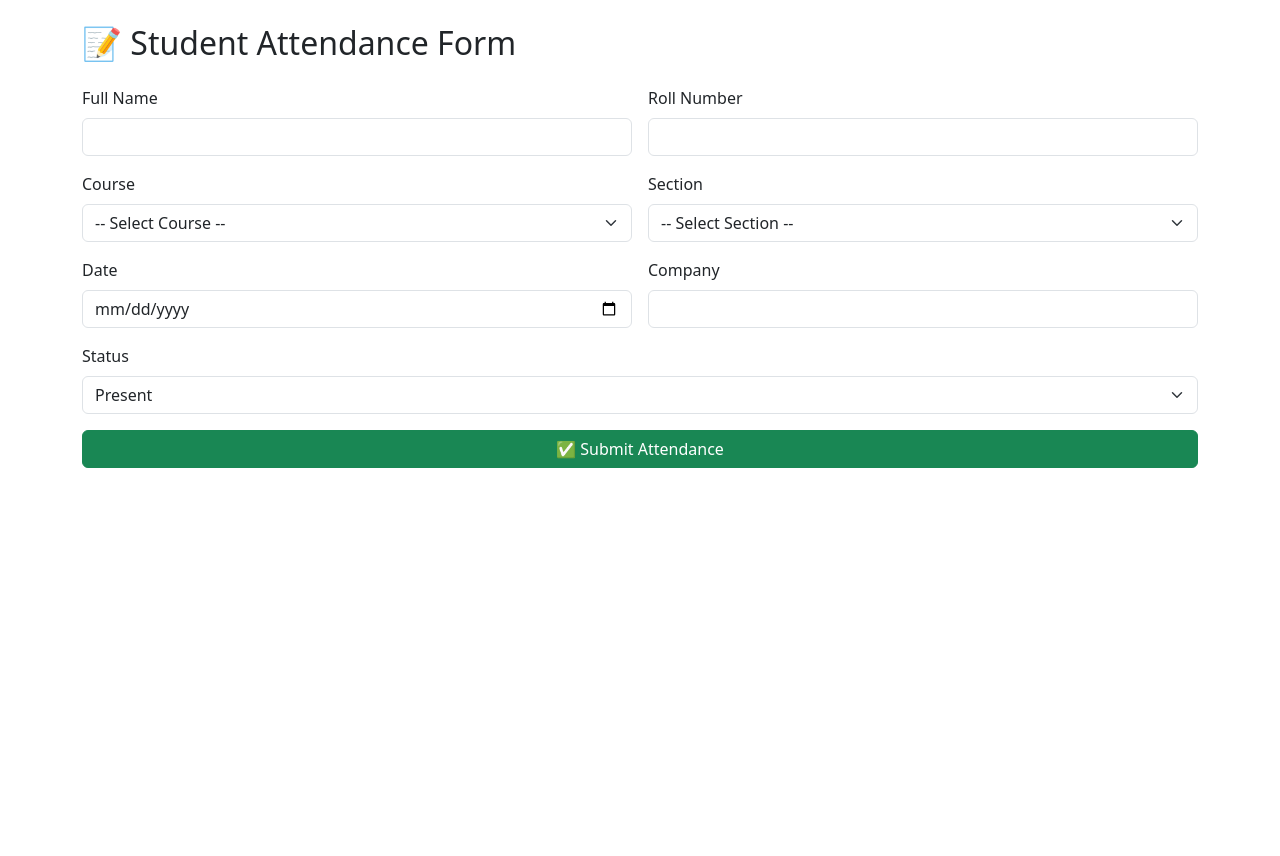
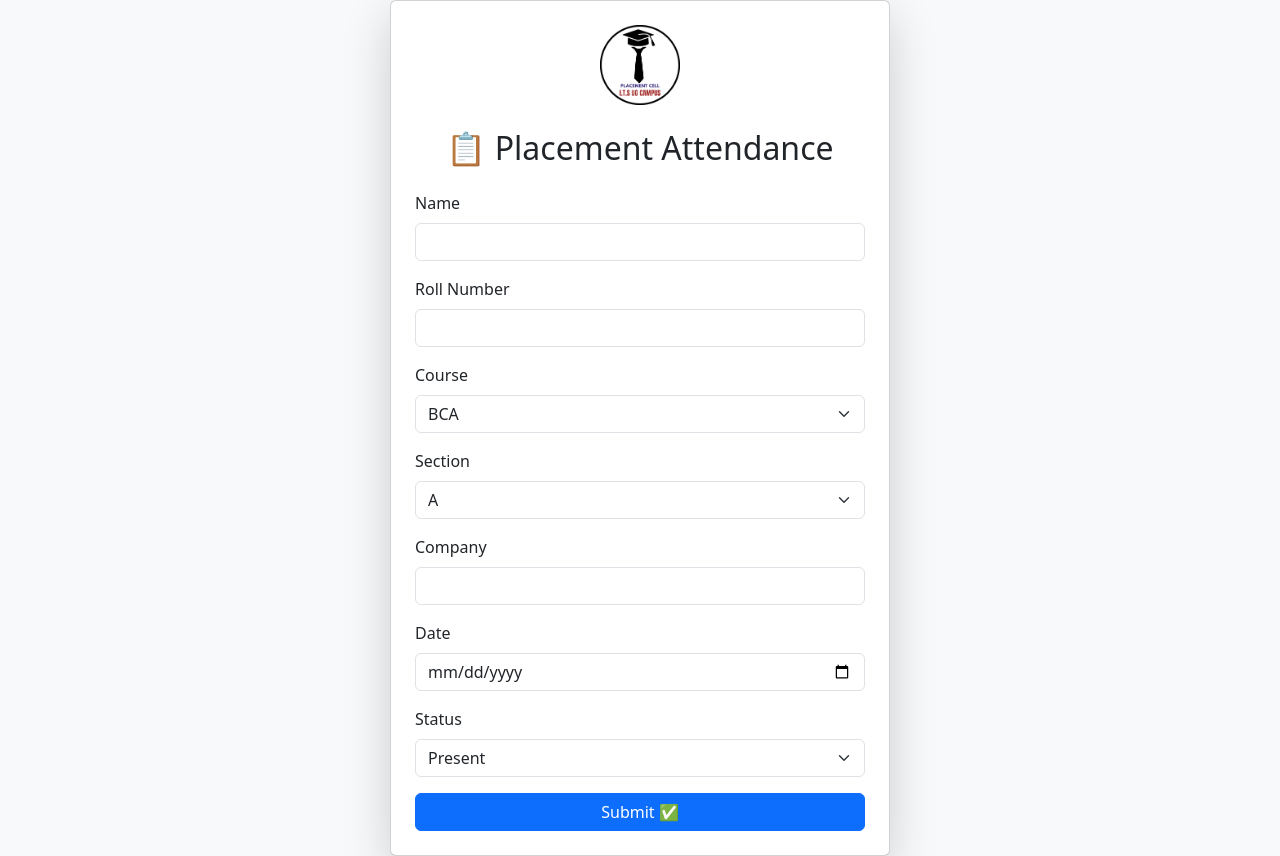
Before and after one commit to abhijha30/placement-attendance, a Flask app: page / in a window 1280 px wide. Before the commit the page ends 468 px from the top, so only its background shows below. Run offline with Flask 3, Linux system fonts and the light colour scheme.

Commit message:
Update form.html

```diff
--- a/templates/form.html
+++ b/templates/form.html
@@ -3,70 +3,75 @@
 <head>
   <meta charset="UTF-8">
   <meta name="viewport" content="width=device-width, initial-scale=1">
-  <title>Student Attendance Form</title>
+  <title>Placement Attendance Form</title>
   <link href="https://cdn.jsdelivr.net/npm/bootstrap@5.3.0/dist/css/bootstrap.min.css" rel="stylesheet">
 </head>
-<body class="container mt-4">
+<body class="bg-light">
 
-  <h2 class="mb-4">📝 Student Attendance Form</h2>
+  <div class="container d-flex justify-content-center align-items-center min-vh-100">
+    <div class="card shadow-lg p-4 w-100" style="max-width: 500px;">
 
-  <form method="POST" class="row g-3">
-
-    <div class="col-md-6">
-      <label class="form-label">Full Name</label>
-      <input type="text" name="name" class="form-control" required>
+      <!-- Placement Logo -->
+      <div class="text-center mb-3">
+        <img src="{{ url_for('static', filename='placement_logo.png') }}"
+             alt="Placement Logo"
+             class="img-fluid mb-2"
+             style="max-height: 80px;">
       </div>
 
-    <div class="col-md-6">
-      <label class="form-label">Roll Number</label>
-      <input type="text" name="roll" class="form-control" required>
+      <!-- Title -->
+      <h2 class="text-center mb-4">📋 Placement Attendance</h2>
+
+      <!-- Form -->
+      <form method="POST">
+        <div class="mb-3">
+          <label class="form-label">Name</label>
+          <input type="text" class="form-control" name="name" required>
         </div>
 
-    <div class="col-md-6">
+        <div class="mb-3">
+          <label class="form-label">Roll Number</label>
+          <input type="text" class="form-control" name="roll" required>
+        </div>
+
+        <div class="mb-3">
           <label class="form-label">Course</label>
           <select name="course" class="form-select" required>
-        <option value="">-- Select Course --</option>
-        <option value="BCA">BCA</option>
-        <option value="BBA">BBA</option>
+            <option>BCA</option>
+            <option>BBA</option>
           </select>
         </div>
 
-    <div class="col-md-6">
+        <div class="mb-3">
           <label class="form-label">Section</label>
           <select name="section" class="form-select" required>
-        <option value="">-- Select Section --</option>
-        <option value="A">A</option>
-        <option value="B">B</option>
-        <option value="C">C</option>
-        <option value="D">D</option>
-        <option value="E">E</option>
-        <option value="F">F</option>
-        <option value="G">G</option>
+            <option>A</option><option>B</option><option>C</option>
+            <option>D</option><option>E</option><option>F</option><option>G</option>
           </select>
         </div>
 
-    <div class="col-md-6">
-      <label class="form-label">Date</label>
-      <input type="date" name="date" class="form-control" required>
+        <div class="mb-3">
+          <label class="form-label">Company</label>
+          <input type="text" class="form-control" name="company" required>
         </div>
 
-    <div class="col-md-6">
-      <label class="form-label">Company</label>
-      <input type="text" name="company" class="form-control" required>
+        <div class="mb-3">
+          <label class="form-label">Date</label>
+          <input type="date" class="form-control" name="date" required>
         </div>
 
-    <div class="col-md-12">
+        <div class="mb-3">
           <label class="form-label">Status</label>
           <select name="status" class="form-select" required>
-        <option value="Present">Present</option>
-        <option value="Absent">Absent</option>
+            <option>Present</option>
+            <option>Absent</option>
           </select>
         </div>
 
-    <div class="col-12">
-      <button type="submit" class="btn btn-success w-100">✅ Submit Attendance</button>
+        <button type="submit" class="btn btn-primary w-100">Submit ✅</button>
+      </form>
     </div>
-  </form>
+  </div>
 
 </body>
 </html>
```
Lines whose indentation alone changed are shown as unchanged.
